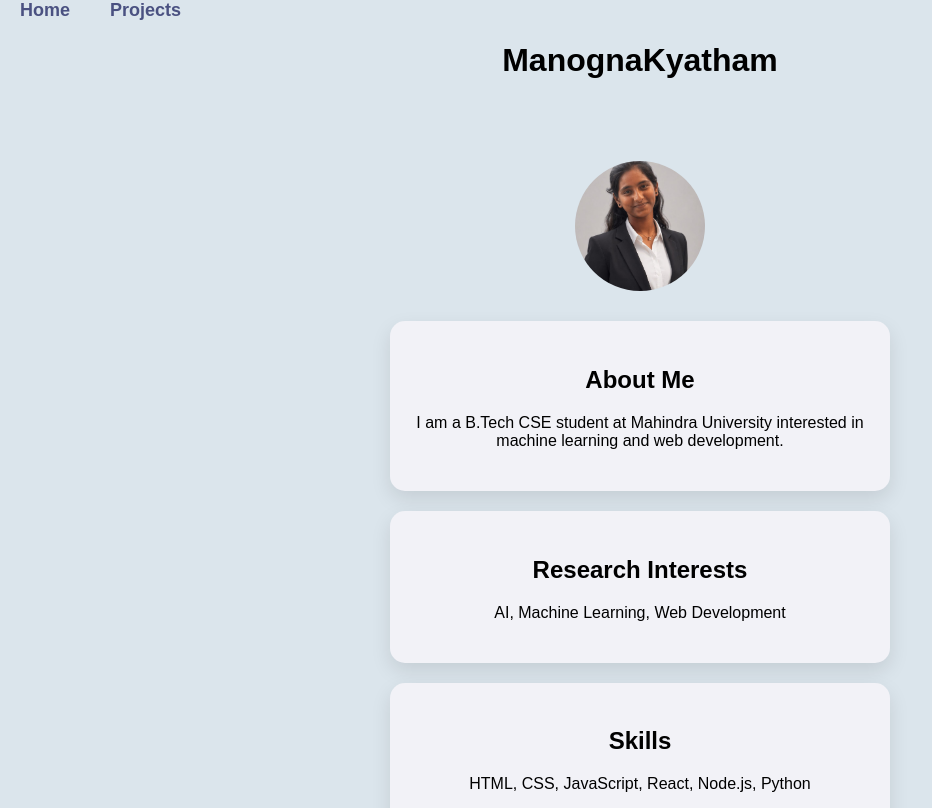
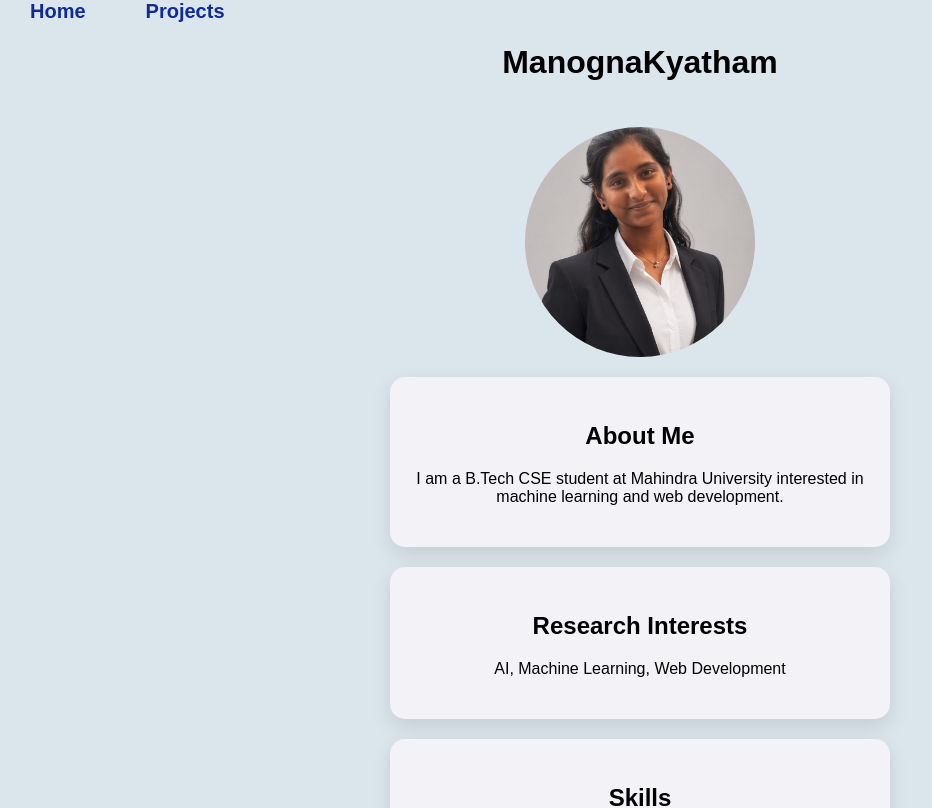
Before and after one commit to manognakyatham-glitch/portfolio, a React (Create React App) app: page /#/ in a window 1280 px wide. Shown: the top 808 px of the page, without its empty margins (0-932 px from the left). Built offline with nearby package versions, Linux system fonts and the light colour scheme.

Commit message:
Updated portfolio design

```diff
--- a/src/App.css
+++ b/src/App.css
@@ -5,7 +5,8 @@ body {
 
 .container {
   max-width: 900px;
-  margin: auto;
+  margin: 0 auto;   /* THIS centers everything */
+  text-align: center;
 }
 
 .card {
@@ -26,31 +27,30 @@ body {
   background: linear-gradient(to right, #e0ecf8, #f8fafc);
 
 nav {
+  width: 100%;
   background-color: #567fc1;
-  padding: 15px;
-  text-align: center;
+  padding: 15px 0;
+
+  display: flex;
+  justify-content: center;
+  align-items: center;
+  gap: 40px;
 }
 
 nav a {
-  color: rgb(74, 81, 129);
-  margin: 0 20px;
+  color: rgb(17, 42, 154);
   text-decoration: none;
   font-weight: bold;
-  font-size: 18px;
-}
-
-nav a:hover {
-  color: #38bdf8;
-
-  color: #38bdf8;
+  font-size: 20px;
+  margin: 0 30px;   /* 👈 ADD THIS LINE */
 }
 .container {
-  padding: 30px;
+  padding: 20px;   /* reduce space */
   text-align: center;
 }
 
 .title {
-  margin-top: 30px;
+  margin-top: 10px;
   font-size: 36px;
   color: #1e293b;
 }
@@ -65,12 +65,12 @@ nav a:hover {
 }
 
 .profile {
-  width: 130px;
-  height: 130px;
+  width: 230px;
+  height: 230px;
   border-radius: 50%;
   object-fit: cover;
   display: block;
-  margin: 30px auto;
+  margin: 10px auto;
 }
 
 .tags {
@@ -119,3 +119,10 @@ ul {
   list-style-type: none;
   padding: 0;
 }
+h1 {
+  margin-bottom: 10px ;
+}
+
+.profile-img {
+  margin-top: 5px;
+}
--- a/src/App.js
+++ b/src/App.js
@@ -9,9 +9,9 @@ function App() {
   return (
     <HashRouter>
       <nav>
-        <NavLink to="/">Home</NavLink>
-        <NavLink to="/projects">Projects</NavLink>
-      </nav>
+  <NavLink to="/">Home</NavLink>
+  <NavLink to="/projects">Projects</NavLink>
+  </nav>
 
       <Routes>
         <Route path="/" element={<Home />} />
```
